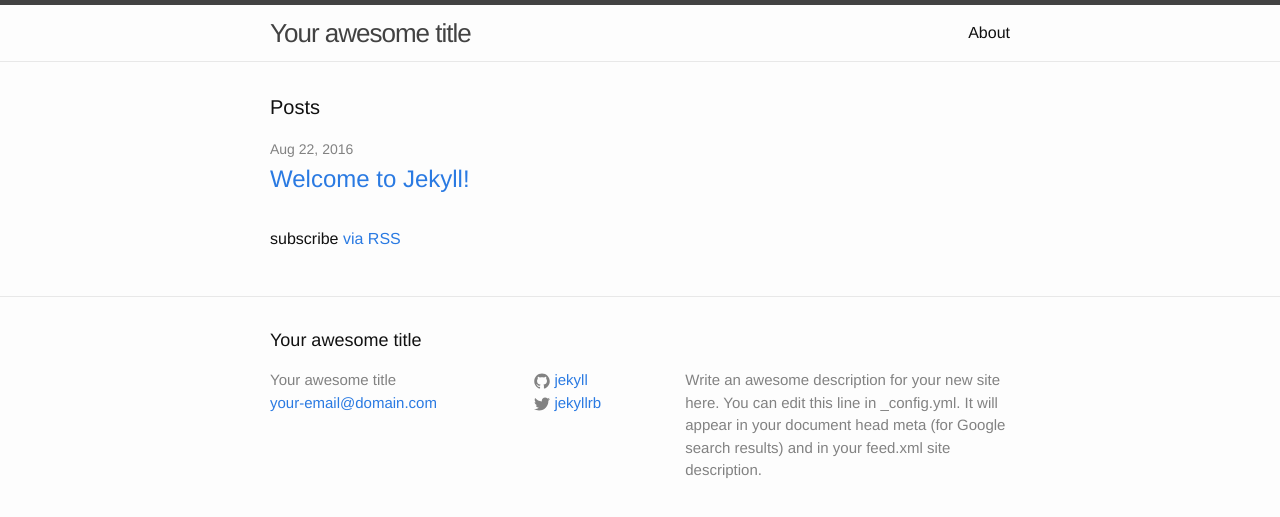
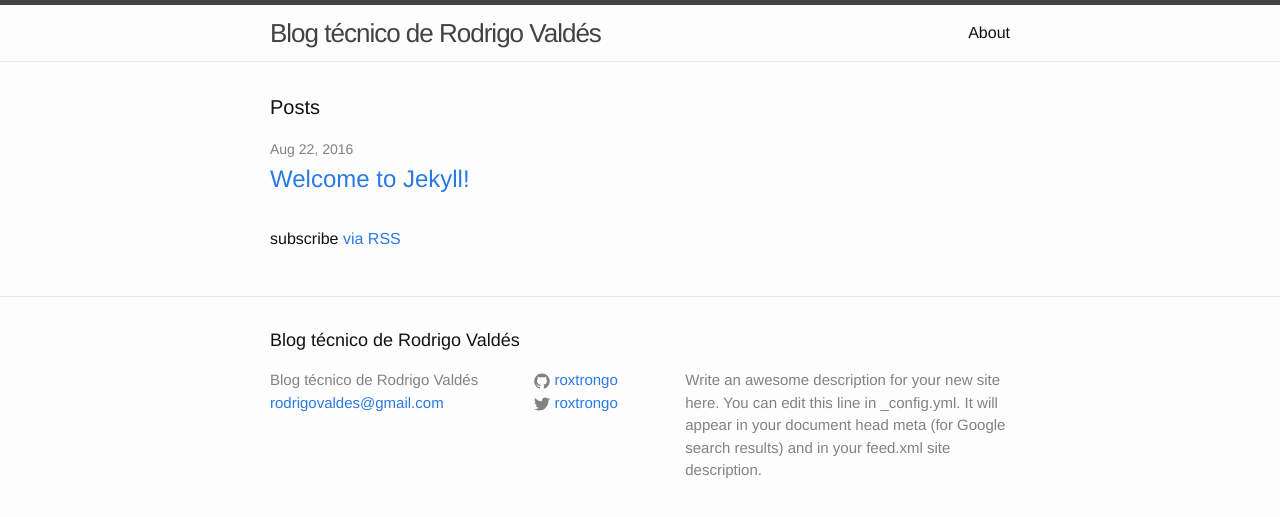
Before and after one commit to rodvaldes/blog-tecnico, a Jekyll site: the page built from index.html, in a window 1280 px wide. Shown: the top 517 px of the page. Built offline with Jekyll 4.4.1, drawn with Linux system fonts in a browser that asks for light colours.

Commit message:
Modifica título y cuentas twiter y github

```diff
--- a/_config.yml
+++ b/_config.yml
@@ -6,16 +6,16 @@
 # 'jekyll serve'. If you change this file, please restart the server process.
 
 # Site settings
-title: Your awesome title
-email: your-email@domain.com
+title: Blog técnico de Rodrigo Valdés
+email: rodrigovaldes@gmail.com
 description: > # this means to ignore newlines until "baseurl:"
   Write an awesome description for your new site here. You can edit this
   line in _config.yml. It will appear in your document head meta (for
   Google search results) and in your feed.xml site description.
 baseurl: "" # the subpath of your site, e.g. /blog
 url: "http://yourdomain.com" # the base hostname & protocol for your site
-twitter_username: jekyllrb
-github_username:  jekyll
+twitter_username: roxtrongo
+github_username:  roxtrongo
 
 # Build settings
 markdown: kramdown
```
